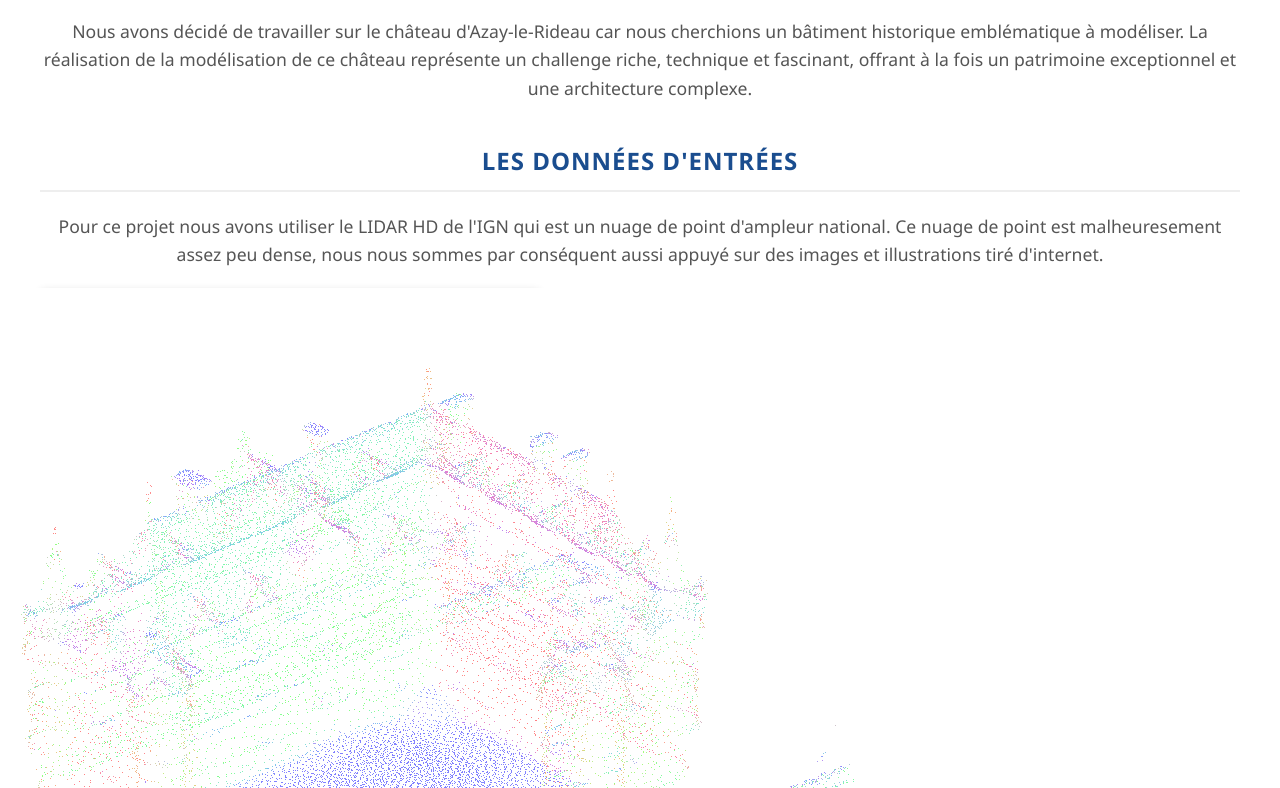
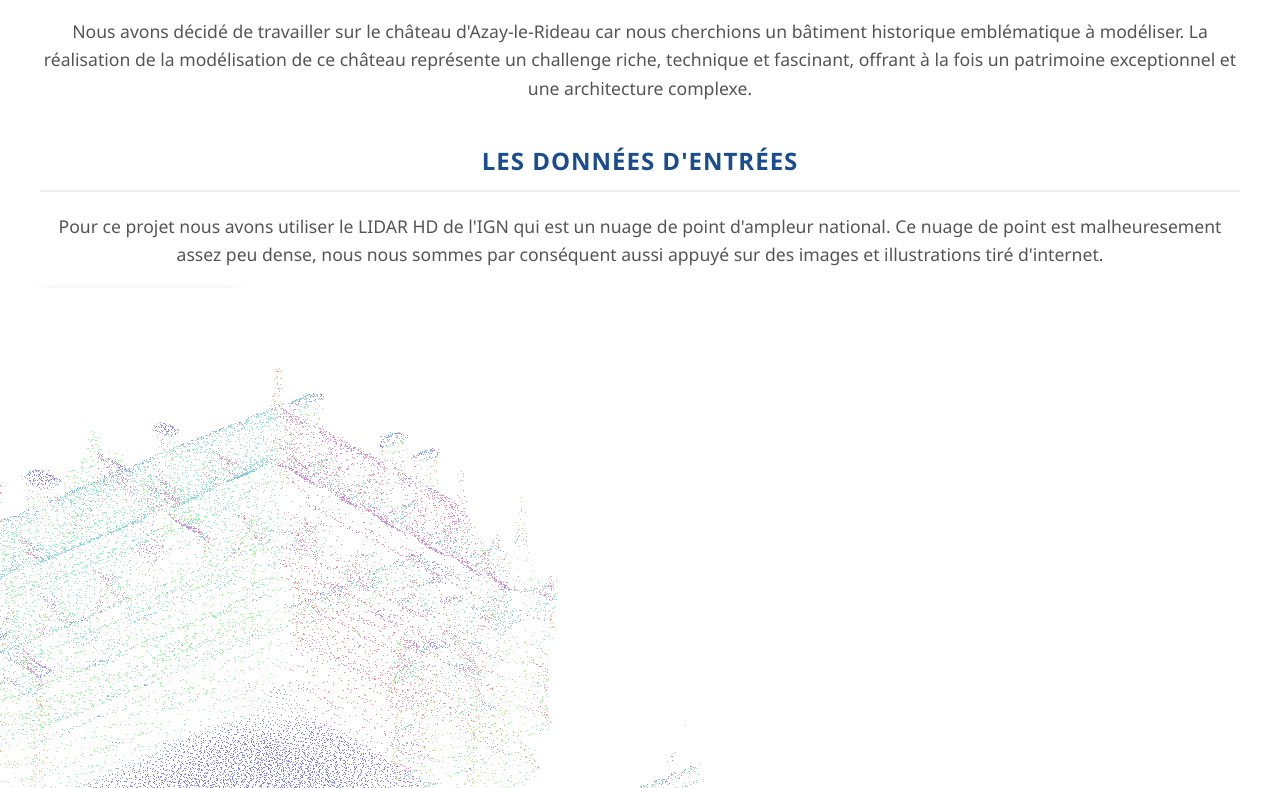
Before and after one commit to PAULFONTENEAU/pres-chat-azay, a plain HTML site: page index.html in a window 1280 px wide. Shown: the part 1621-2409 px from the top of the page. Drawn offline with Linux system fonts and the light colour scheme.

Commit message:
Reduce width of image-section2 from 500px to 200px

```diff
--- a/index.html
+++ b/index.html
@@ -81,11 +81,10 @@
     }
 
     .image-section2 {
-      width: 500px;           /* augmente la taille ici */
+      width: 200px;           /* augmente la taille ici */
       height: auto;           /* garde les proportions */
       display: flex;
       justify-content: center;
-      height: auto;
       border-radius: 5px;
       box-shadow: 0 4px 10px rgba(0,0,0,0.2);
     }
```
